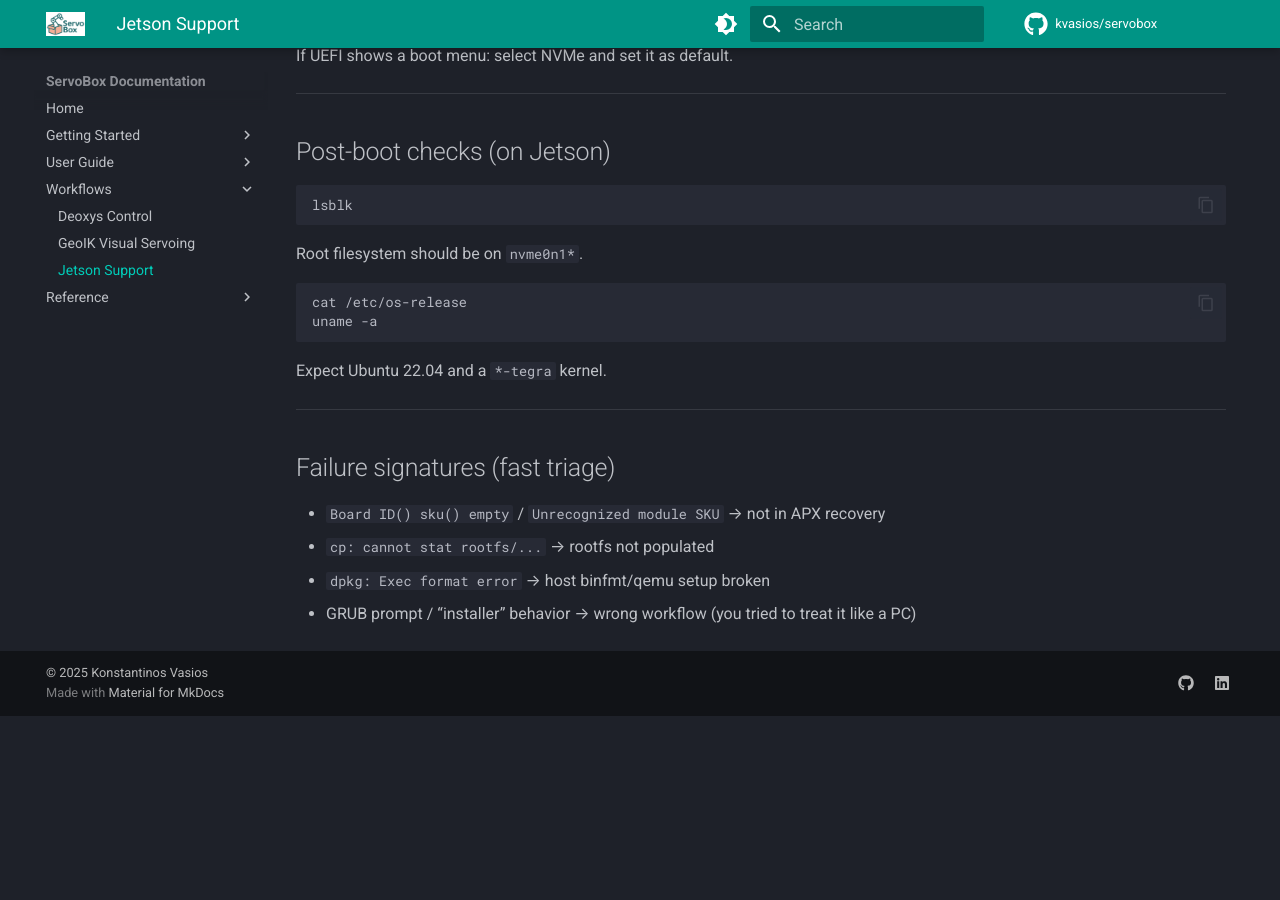
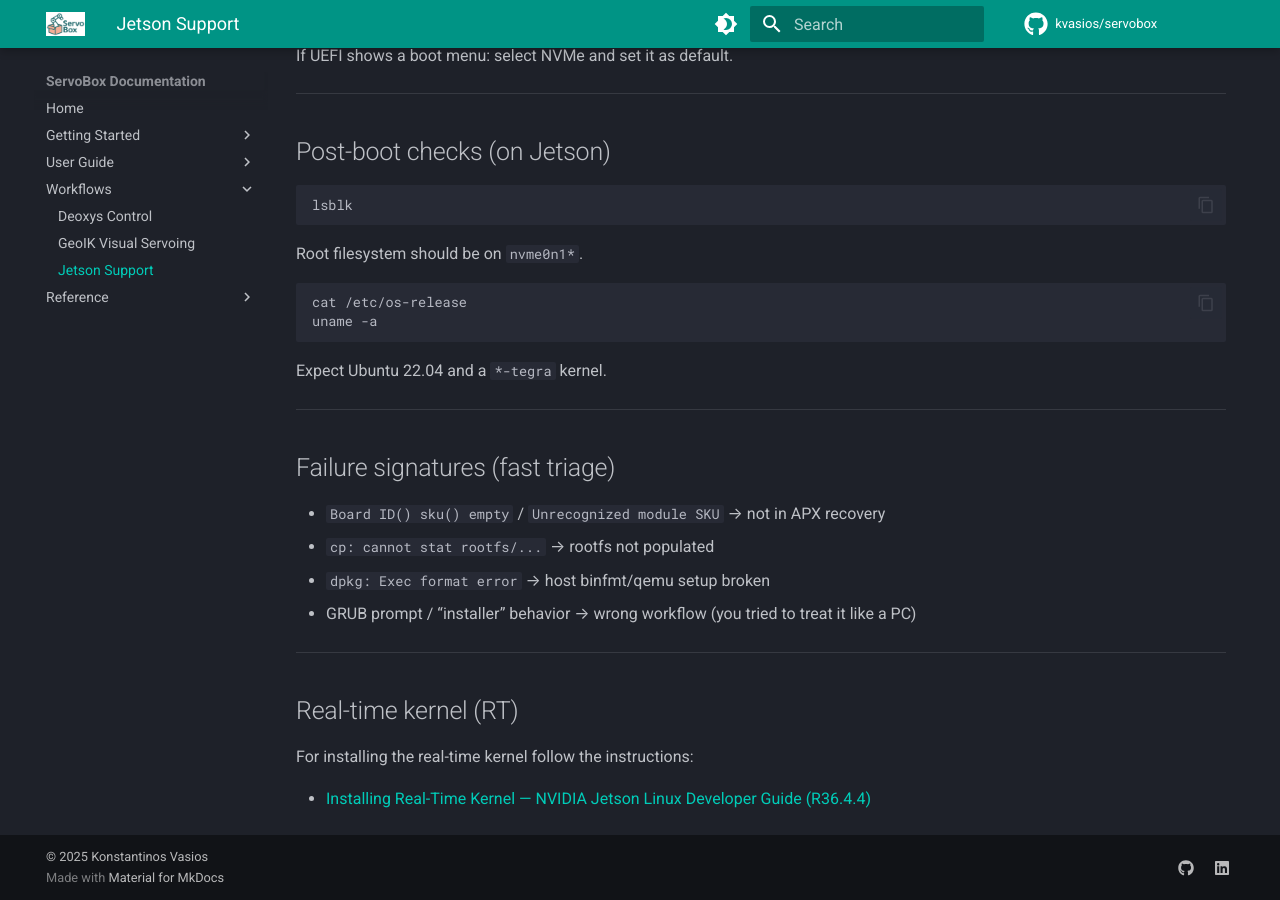
Before and after one commit to kvasios/servobox, an MkDocs documentation site: the page built from docs/content/workflows/jetson-support.md, in a window 1280 px wide and 900 px high, scrolled down 2592 px. Built offline with MkDocs 1.6.1 and Material for MkDocs 9.7.7, drawn with Linux system fonts in a browser that asks for light colours; comment, search, counter and statistics services are not loaded; before the commit the page ends 3308 px from its top, so only the background shows below that.

Commit message:
adding instructions for jetson real-time kernel

```diff
--- a/docs/content/workflows/jetson-support.md
+++ b/docs/content/workflows/jetson-support.md
@@ -143,3 +143,11 @@ Expect Ubuntu 22.04 and a `*-tegra` kernel.
 - `cp: cannot stat rootfs/...` → rootfs not populated
 - `dpkg: Exec format error` → host binfmt/qemu setup broken
 - GRUB prompt / “installer” behavior → wrong workflow (you tried to treat it like a PC)
+
+---
+
+## Real-time kernel (RT)
+
+For installing the real-time kernel follow the instructions:
+
+- [Installing Real-Time Kernel — NVIDIA Jetson Linux Developer Guide (R36.4.4)](https://docs.nvidia.com/jetson/archives/r36.4.4/DeveloperGuide/SD/Kernel/RealTimeKernel.html)
```
